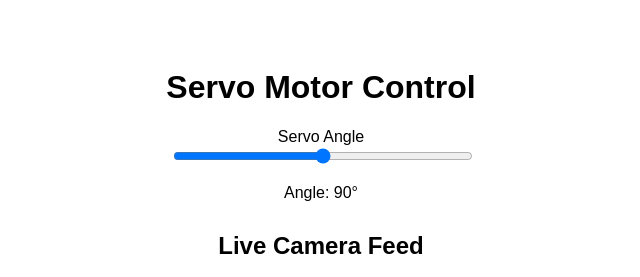
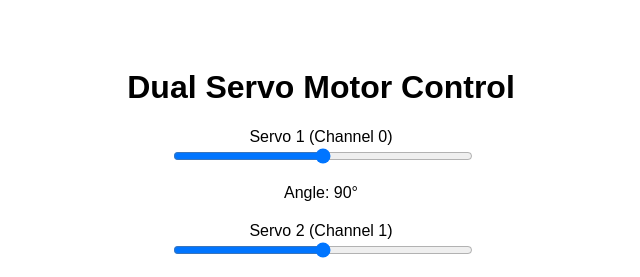
Before and after one commit to RohanSeshasaiVasa/Servo-control, a Flask app: template control/templates/control/index.html in a window 1280 px wide. Shown: the top 277 px of the page, without its empty margins (319-959 px from the left). Run offline with Flask 3, Linux system fonts and the light colour scheme; the template is opened without the code that fills it, so the values that code supplies are empty.

Commit message:
changed code to 2 servos

```diff
--- a/control/templates/control/index.html
+++ b/control/templates/control/index.html
@@ -3,7 +3,7 @@
 <head>
   <meta charset="UTF-8">
   <meta name="viewport" content="width=device-width, initial-scale=1.0">
-  <title>Servo & Camera Control</title>
+  <title>Dual Servo & Camera Control</title>
   <style>
     body {
       font-family: Arial, sans-serif;
@@ -23,11 +23,18 @@
   </style>
 </head>
 <body>
-  <h1>Servo Motor Control</h1>
+  <h1>Dual Servo Motor Control</h1>
+
   <div class="slider-container">
-    <label for="servoRange">Servo Angle</label>
-    <input type="range" min="0" max="180" value="90" id="servoRange" title="Servo Angle" oninput="updateServo(this.value)">
-    <p>Angle: <span id="angleValue">90</span>°</p>
+    <label for="servo1Range">Servo 1 (Channel 0)</label>
+    <input type="range" min="0" max="180" value="90" id="servo1Range" oninput="updateServo(0, this.value)">
+    <p>Angle: <span id="angle1Value">90</span>°</p>
+  </div>
+
+  <div class="slider-container">
+    <label for="servo2Range">Servo 2 (Channel 1)</label>
+    <input type="range" min="0" max="180" value="90" id="servo2Range" oninput="updateServo(1, this.value)">
+    <p>Angle: <span id="angle2Value">90</span>°</p>
   </div>
 
   <div class="camera-feed">
@@ -36,12 +43,12 @@
   </div>
 
   <script>
-    function updateServo(angle) {
-      document.getElementById("angleValue").innerText = angle;
-      fetch(`/move/?angle=${angle}`)
+    function updateServo(channel, angle) {
+      document.getElementById(`angle${channel + 1}Value`).innerText = angle;
+      fetch(`/move/?angle=${angle}&channel=${channel}`)
         .then(response => response.json())
-        .then(data => console.log(data))
-        .catch(err => console.error("Failed to send angle:", err));
+        .then(data => console.log(`Servo ${channel}:`, data))
+        .catch(err => console.error(`Failed to send angle to servo ${channel}:`, err));
     }
   </script>
 </body>
--- a/control/views.py
+++ b/control/views.py
@@ -9,8 +9,9 @@ def index(request):
 
 def move_servo(request):
     angle = int(request.GET.get('angle', 90))
+    channel = int(request.GET.get('channel', 0))  # <- capture the channel
     try:
-        r = requests.get(f"{PI_IP}/servo", params={"angle": angle}, timeout=1)
+        r = requests.get(f"{PI_IP}/servo", params={"angle": angle, "channel": channel}, timeout=1)
         data = r.json()
     except Exception as e:
         data = {"status": "error", "message": str(e)}
--- a/servo_project/settings.py
+++ b/servo_project/settings.py
@@ -2,7 +2,8 @@ SECRET_KEY = 'fake-key'
 DEBUG = True
 ALLOWED_HOSTS = [
 	'192.168.0.250',
-	'hamaralabs-rl.hamaralabs.com'
+	'hamaralabs-rl.hamaralabs.com',
+    '127.0.0.1'
 ]
 
 INSTALLED_APPS = [
--- a/servo_server.py
+++ b/servo_server.py
@@ -3,7 +3,7 @@ from flask import Flask, request, jsonify, Response
 import time
 import board
 import busio
-from adafruit_pca9685 import PCA9685
+from adafruit_pca9685 import PCA9685 # type: ignore
 
 import cv2
 from picamera2 import Picamera2
@@ -28,11 +28,12 @@ def angle_to_duty(angle):
 def move_servo():
     try:
         angle = int(request.args.get('angle', 90))
+        channel = int(request.args.get('channel', 0))
         duty = angle_to_duty(angle)
-        pca.channels[SERVO_CHANNEL].duty_cycle = duty
+        pca.channels[channel].duty_cycle = duty
         time.sleep(0.4)
-        pca.channels[SERVO_CHANNEL].duty_cycle = 0
-        return jsonify({'status': 'ok', 'angle': angle})
+        pca.channels[channel].duty_cycle = 0
+        return jsonify({'status': 'ok', 'angle': angle, 'channel': channel})
     except Exception as e:
         return jsonify({'status': 'error', 'message': str(e)})
 
```
